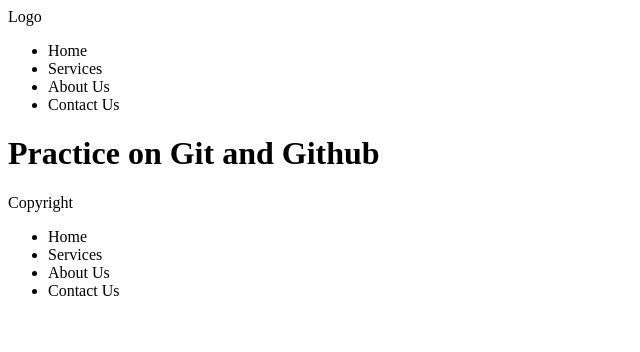
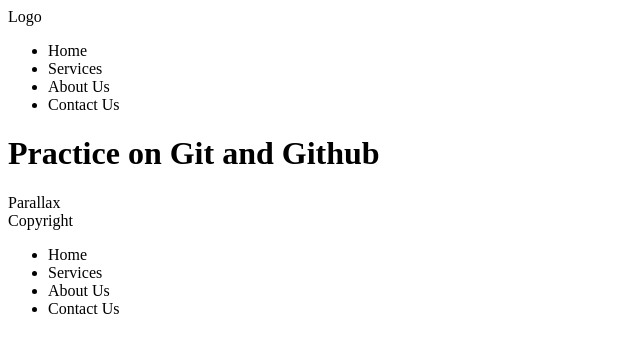
Before and after one commit to jomardev25/git-practice, a plain HTML site: page index.html in a window 1280 px wide. Shown: the whole page, without its empty margins (0-640 px from the left). Drawn offline with Linux system fonts and the light colour scheme.

Commit message:
added parallax section

```diff
--- a/index.html
+++ b/index.html
@@ -17,6 +17,11 @@
             </div>
         </header>
         <h1>Practice on Git and Github</h1>
+		<section>
+			<div class="parallax">
+				Parallax
+			</div>
+		</section>
 		<footer>
 			<div class="row">
                 <div class="col-2">Copyright</div>
```
